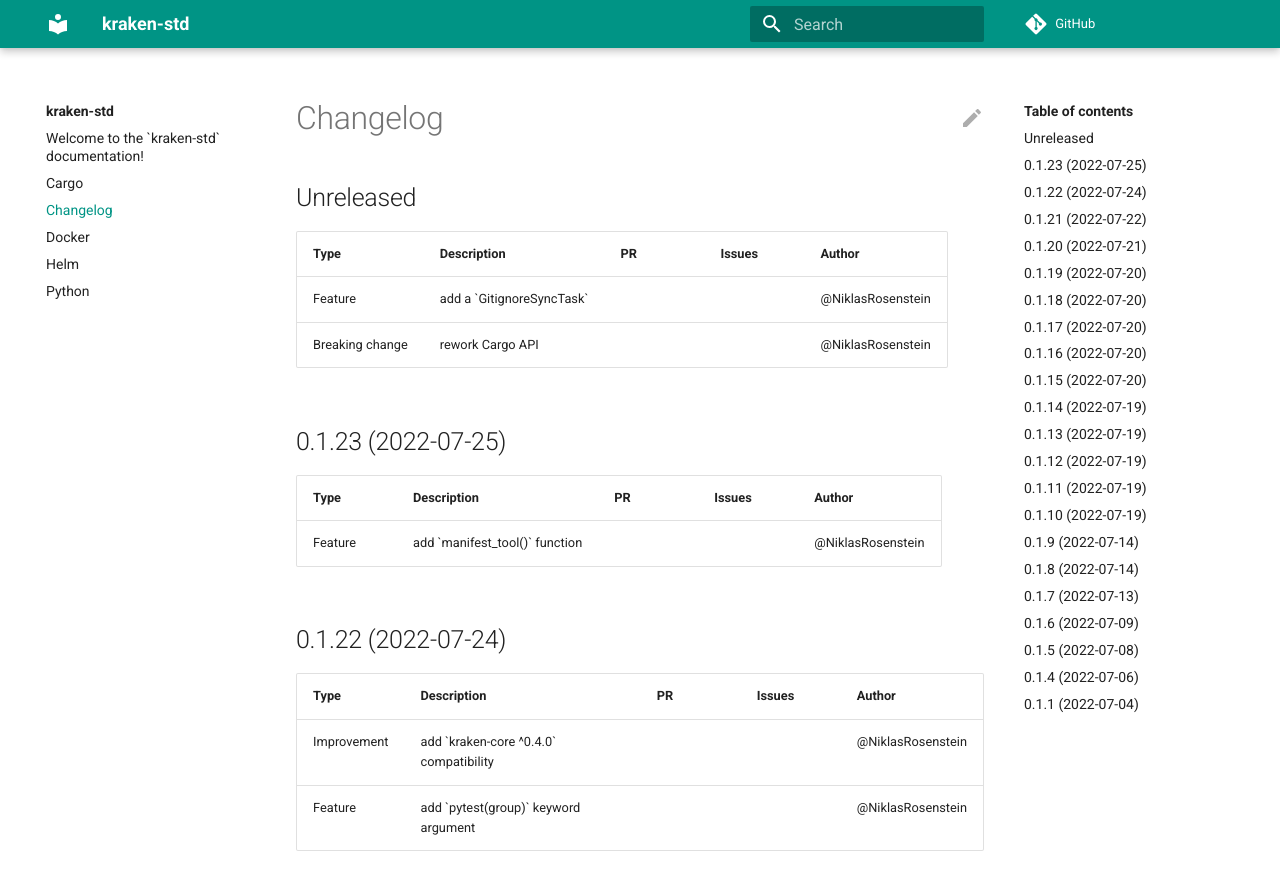
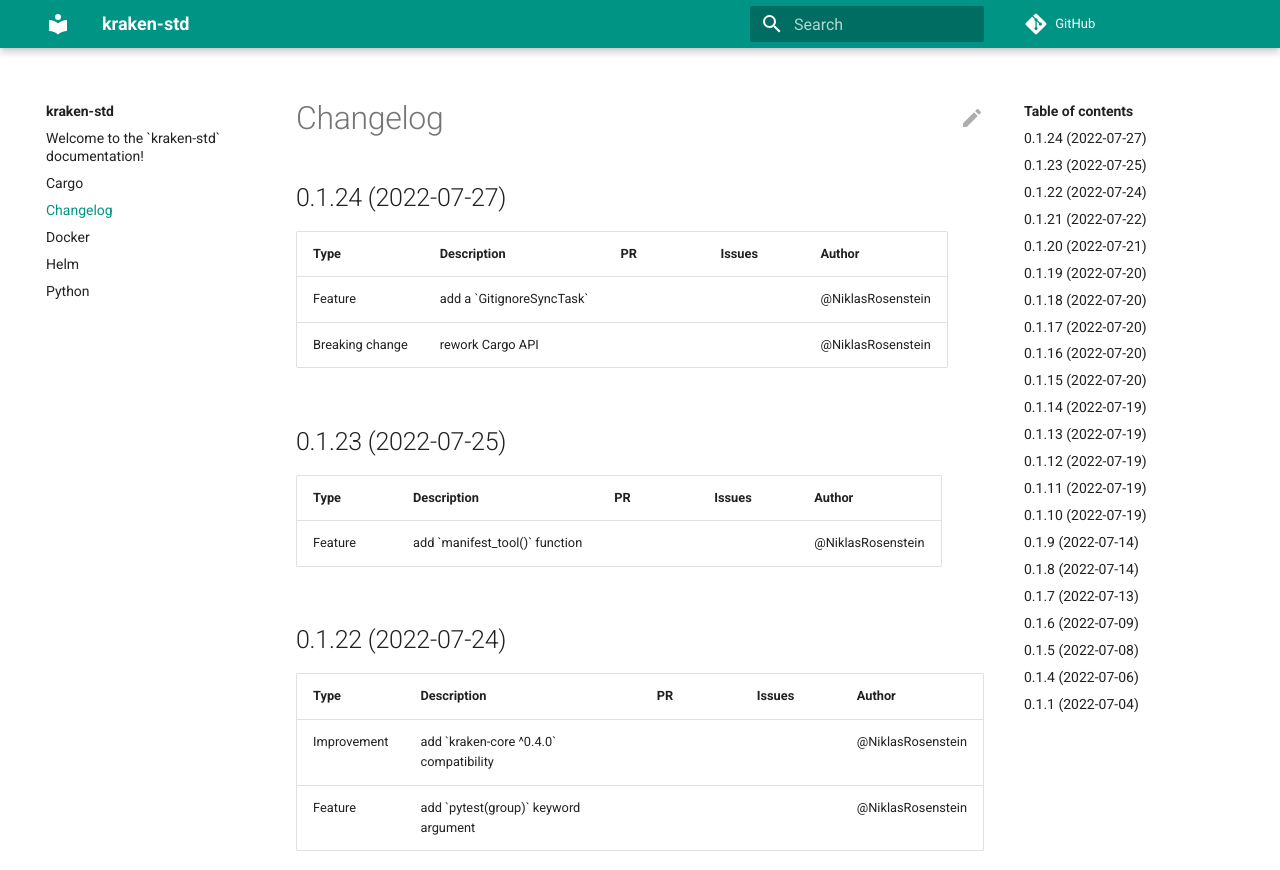
Before and after one commit to wtfgecko/kraken-std, a plain HTML site: page changelog/index.html in a window 1280 px wide. Shown: the top 870 px of the page. Drawn offline with Linux system fonts and the light colour scheme; no server answers.

Commit message:
NiklasRosenstein published a site update

```diff
--- a/changelog/index.html
+++ b/changelog/index.html
@@ -271,8 +271,8 @@
     <ul class="md-nav__list" data-md-component="toc" data-md-scrollfix>
 
         <li class="md-nav__item">
-  <a href="#unreleased" class="md-nav__link">
-    Unreleased
+  <a href="#0124-2022-07-27" class="md-nav__link">
+    0.1.24 (2022-07-27)
   </a>
 
 </li>
@@ -504,8 +504,8 @@
     <ul class="md-nav__list" data-md-component="toc" data-md-scrollfix>
 
         <li class="md-nav__item">
-  <a href="#unreleased" class="md-nav__link">
-    Unreleased
+  <a href="#0124-2022-07-27" class="md-nav__link">
+    0.1.24 (2022-07-27)
   </a>
 
 </li>
@@ -676,7 +676,7 @@
 
 
 <h1 id="changelog">Changelog</h1>
-<h2 id="unreleased">Unreleased</h2>
+<h2 id="0124-2022-07-27">0.1.24 (2022-07-27)</h2>
 <table><tr><th>Type</th><th>Description</th><th>PR</th><th>Issues</th><th>Author</th></tr>
   <tr><td>Feature</td><td>
 
```
Also changed, not shown: search/search_index.json (+1 -1 lines), 1 other file.
